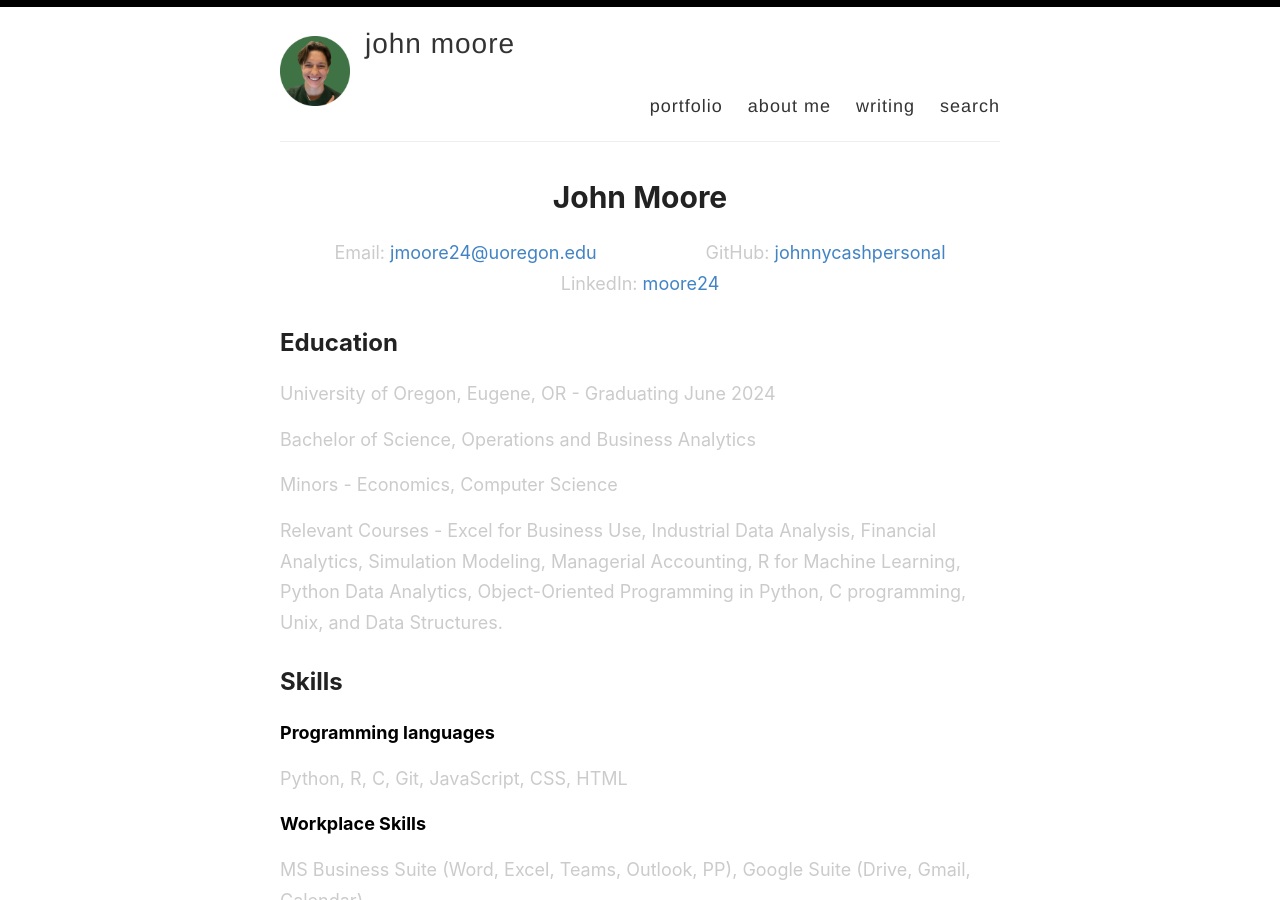
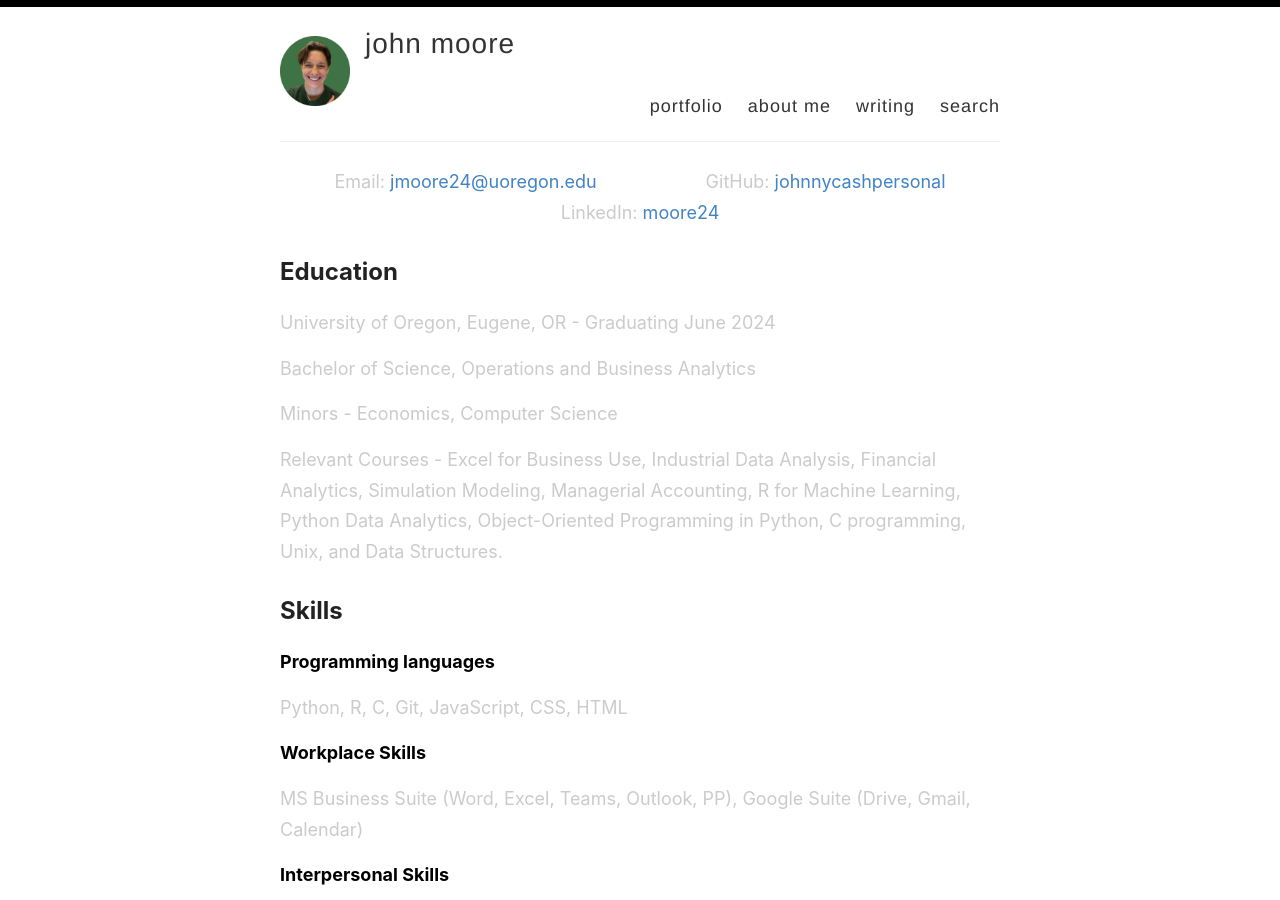
Before and after one commit to johnmoore24/johnmoore24.github.io, a Jekyll site: the page built from index.html, in a window 1280 px wide and 900 px high. Built offline with Jekyll 4.4.1, drawn with Linux system fonts in a browser that asks for light colours; the list of posts is cut into pages by our own code.

```diff
--- a/index.html
+++ b/index.html
@@ -24,7 +24,6 @@
 </head>
 <body>
   <header>
-    <h1>John Moore</h1>
     <div class="contact-info">
       <p>Email: <a href="mailto:jmoore24@uoregon.edu">jmoore24@uoregon.edu</a></p>
       <p>GitHub: <a href="https://github.com/johnnycashpersonal" target="_blank">johnnycashpersonal</a></p>
```
